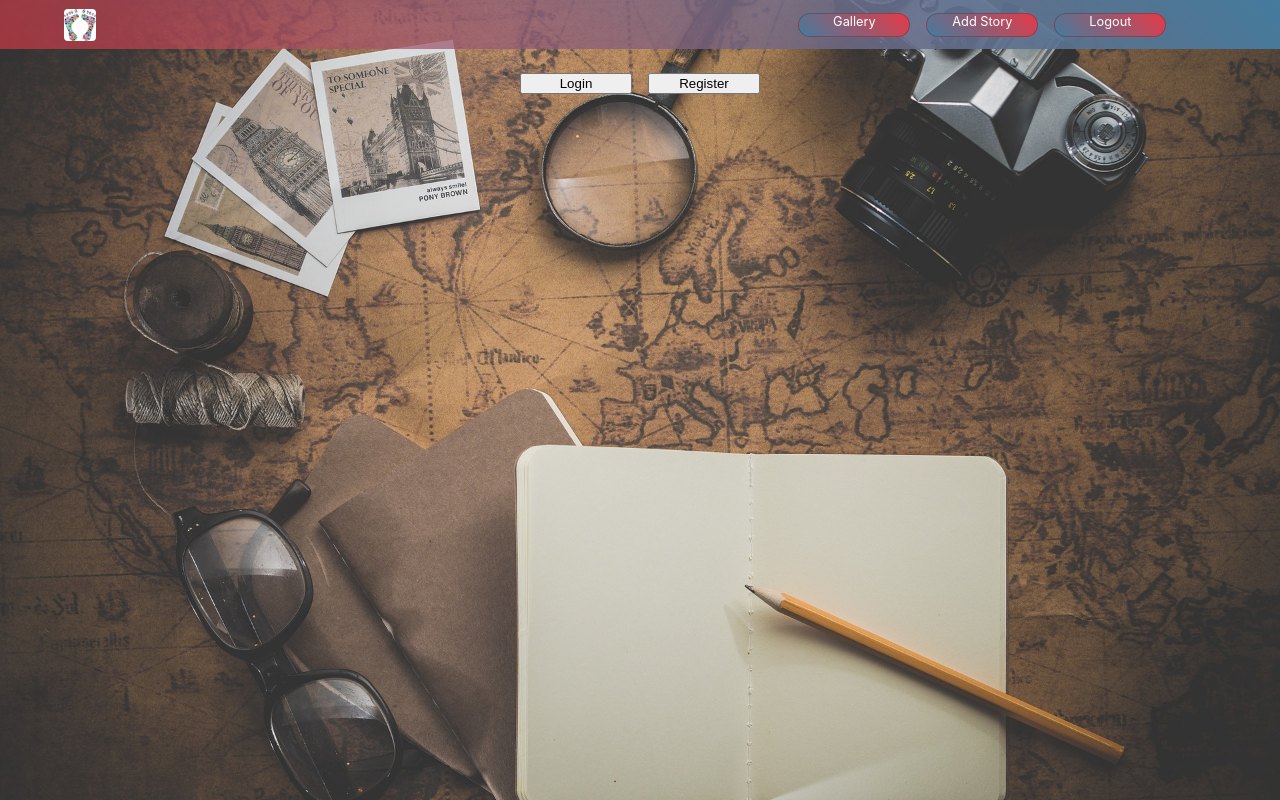
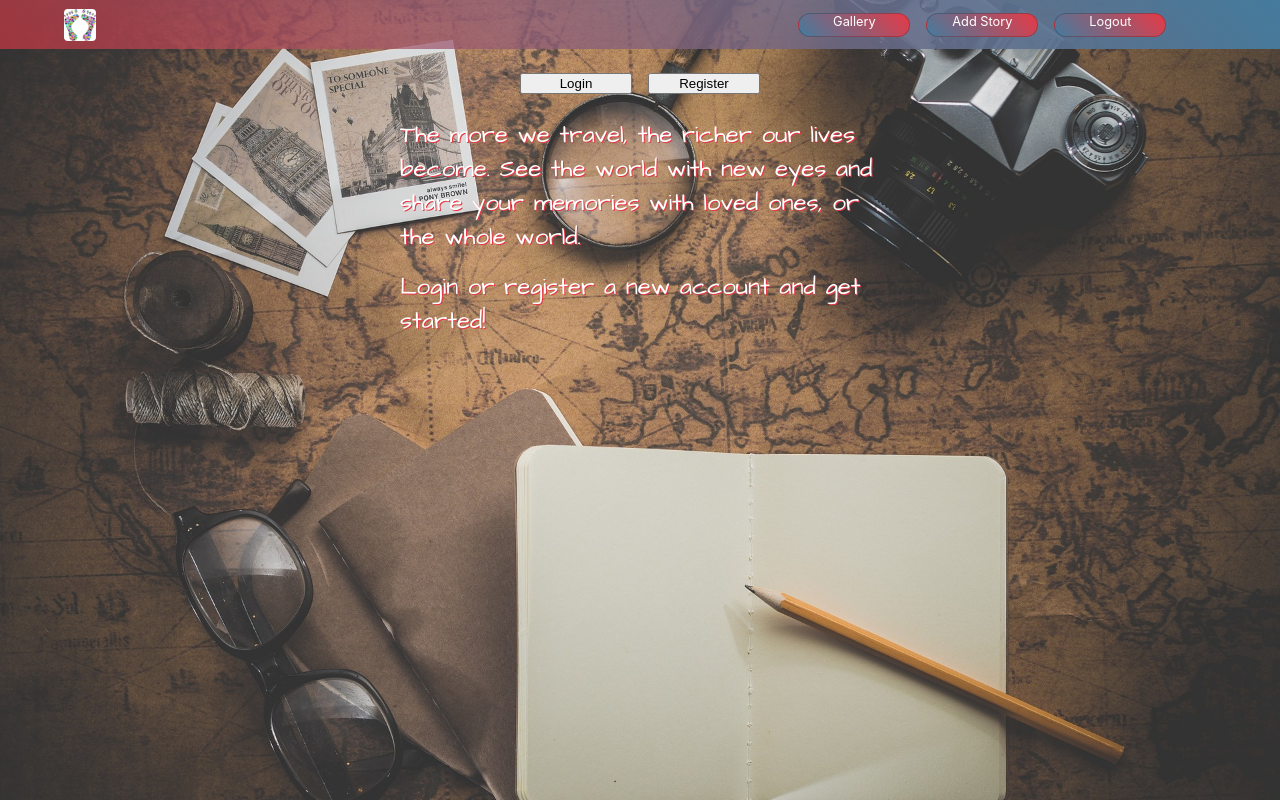
Before and after one commit to bw-ptct-Expat-Journal-4/frontend, a React (Create React App) app: page / in a window 1280 px wide. Built offline with nearby package versions, Linux system fonts and the light colour scheme.

Commit message:
added boilerplate text to App

```diff
--- a/public/index.html
+++ b/public/index.html
@@ -24,6 +24,7 @@
       work correctly both with client-side routing and a non-root public URL.
       Learn how to configure a non-root public URL by running `npm run build`.
     -->
+    <link href="https://fonts.googleapis.com/css2?family=Architects+Daughter&display=swap" rel="stylesheet">
     <title>Sojourn - Online Journal</title>
   </head>
   <body>
--- a/src/App.css
+++ b/src/App.css
@@ -12,3 +12,15 @@ button {
   margin: .5rem;
   width: 7rem;
 }
+
+.boilerplate {
+  width: 90%;
+  max-width: 30rem;
+  color: white;
+  margin-bottom: 1rem;
+  margin-left: auto;
+  margin-right: auto;
+  font-size: 1.5rem;
+  font-family: 'Architects Daughter', cursive;
+  text-shadow: 1px 1px rgb(230, 57, 70);
+}
--- a/src/App.js
+++ b/src/App.js
@@ -31,6 +31,13 @@ function App() {
           <Route path='/read/:name/:story'><ReadStory /></Route>
           <Route path='/gallery'><Gallery /></Route>
           <Route path='/user/:name'><UserGallery /></Route>
+
+          <div class='boilerplate'>
+            The more we travel, the richer our lives become. See the world with new eyes and share your memories with loved ones, or the whole world.
+          </div>
+          <div class='boilerplate'>
+            Login or register a new account and get started!
+          </div>
         </div>
       </StoriesProvider>
     </Router>
```
